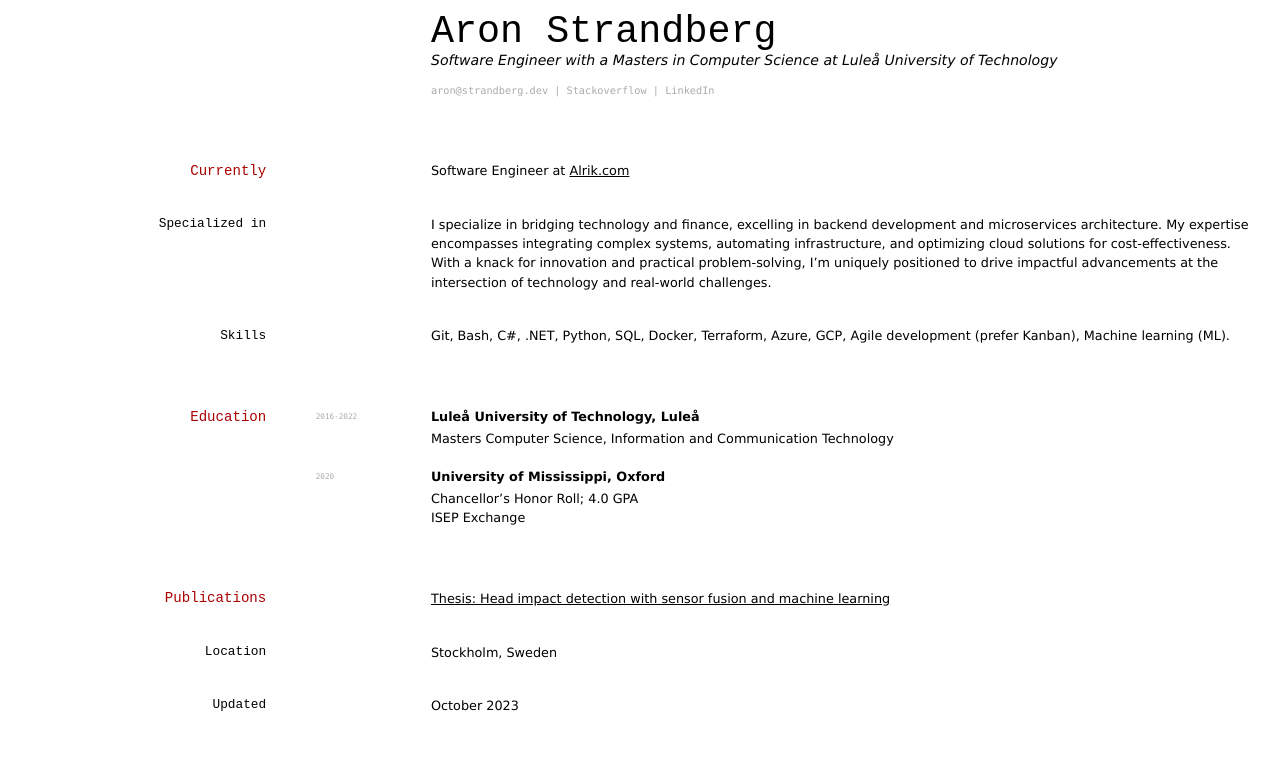
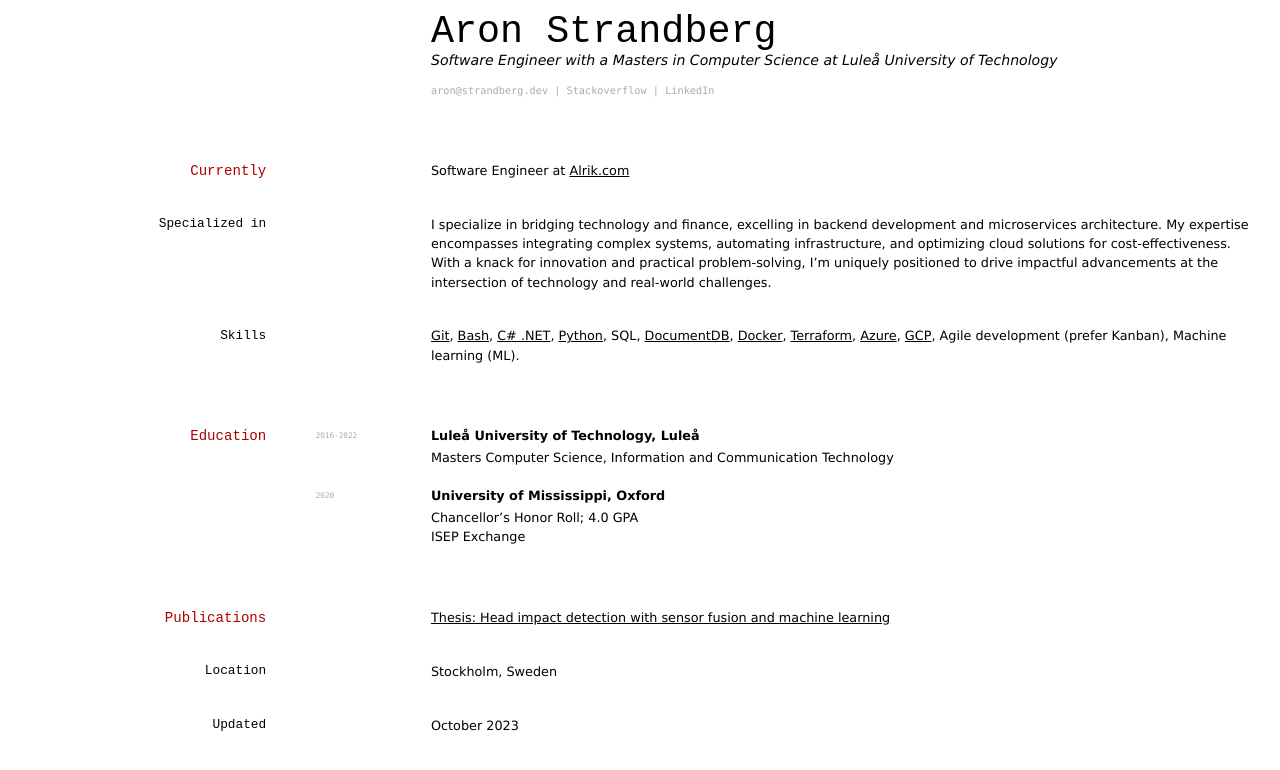
Before and after one commit to astrberg/strandberg.dev, a Jekyll site: the page built from index.md, in a window 1280 px wide. Shown: the top 770 px of the page. Built offline with Jekyll 4.4.1, drawn with Linux system fonts in a browser that asks for light colours.

Commit message:
add links to skills

```diff
--- a/index.md
+++ b/index.md
@@ -21,7 +21,7 @@ I specialize in bridging technology and finance, excelling in backend developmen
 
 ### Skills
 
-Git, Bash, C#, .NET, Python, SQL, Docker, Terraform, Azure, GCP, Agile development (prefer Kanban), Machine learning (ML).
+[Git](https://git-scm.com/), [Bash](https://www.gnu.org/software/bash/), [C# .NET](https://dotnet.microsoft.com/en-us/languages/csharp), [Python](https://www.python.org/), SQL, [DocumentDB](https://aws.amazon.com/documentdb/), [Docker](https://www.docker.com/), [Terraform](https://www.terraform.io/), [Azure](https://azure.microsoft.com/), [GCP](https://cloud.google.com/), Agile development (prefer Kanban), Machine learning (ML).
 
 ## Education
 
```
